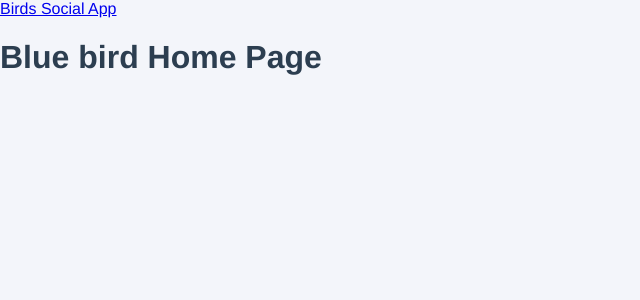
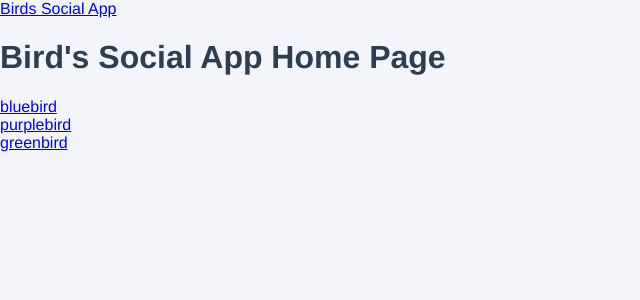
Before and after one commit to codestance/blueBird, a Vue app: page / in a window 1280 px wide. Shown: the top 300 px of the page, without its empty margins (0-640 px from the left). Built offline with nearby package versions, Linux system fonts and the light colour scheme.

Commit message:
internal linking

```diff
--- a/src/views/Home.vue
+++ b/src/views/Home.vue
@@ -1,12 +1,28 @@
 <template>
   <div class="home">
-    <h1>Blue bird Home Page</h1>
+    <h1>Bird's Social App Home Page</h1>
+    <div class="users-list">
+      <router-link v-for="user in users" :to="{ name: 'UserProfile', params: {userId: user.id} }" :key="user.id">
+        {{ user.username }}
+      </router-link>
+    </div>
   </div>
 </template>
 
 <script>
-
+import {users} from "../assets/users";
 export default {
-  name: 'Home'
+  name: 'Home',
+  setup() {
+    return {
+      users
+    }
+  }
 }
 </script>
+<style scoped lang="scss">
+.users-list{
+  display:flex;
+  flex-direction: column;
+}
+</style>
```
